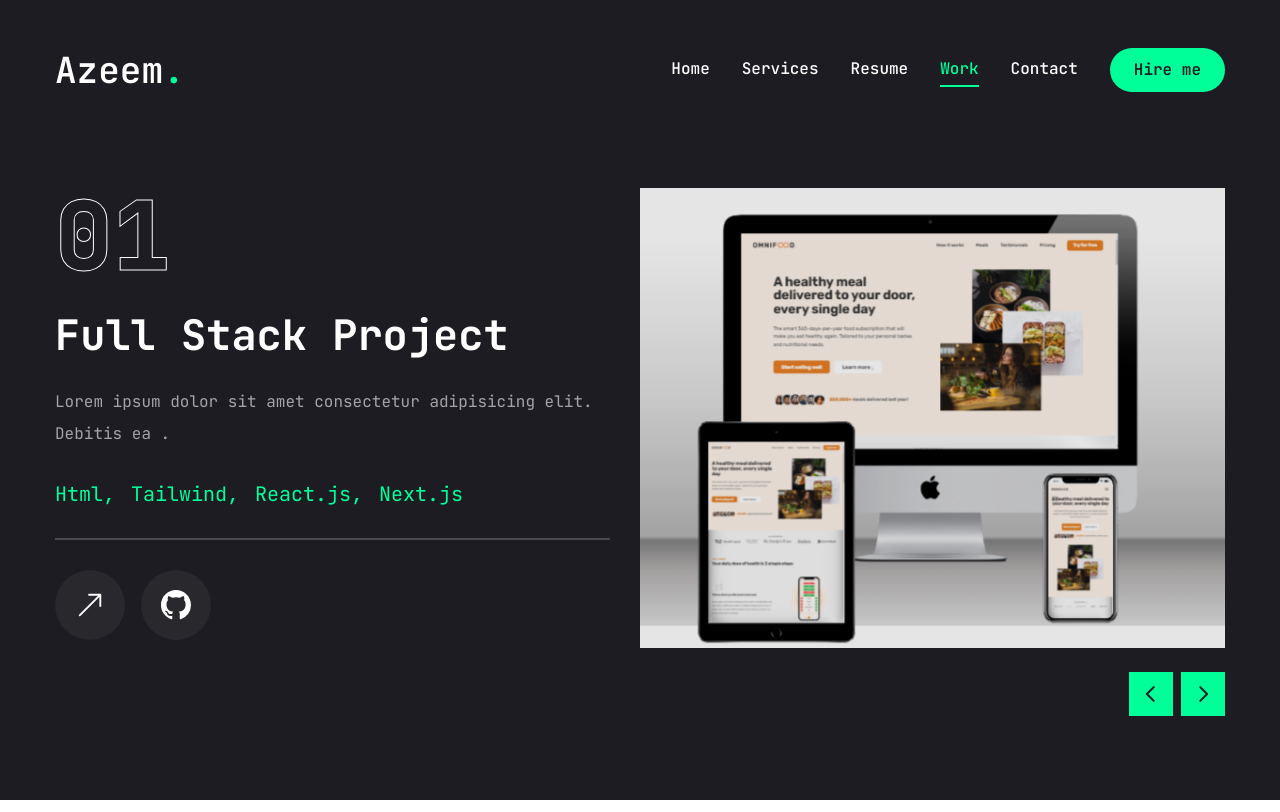
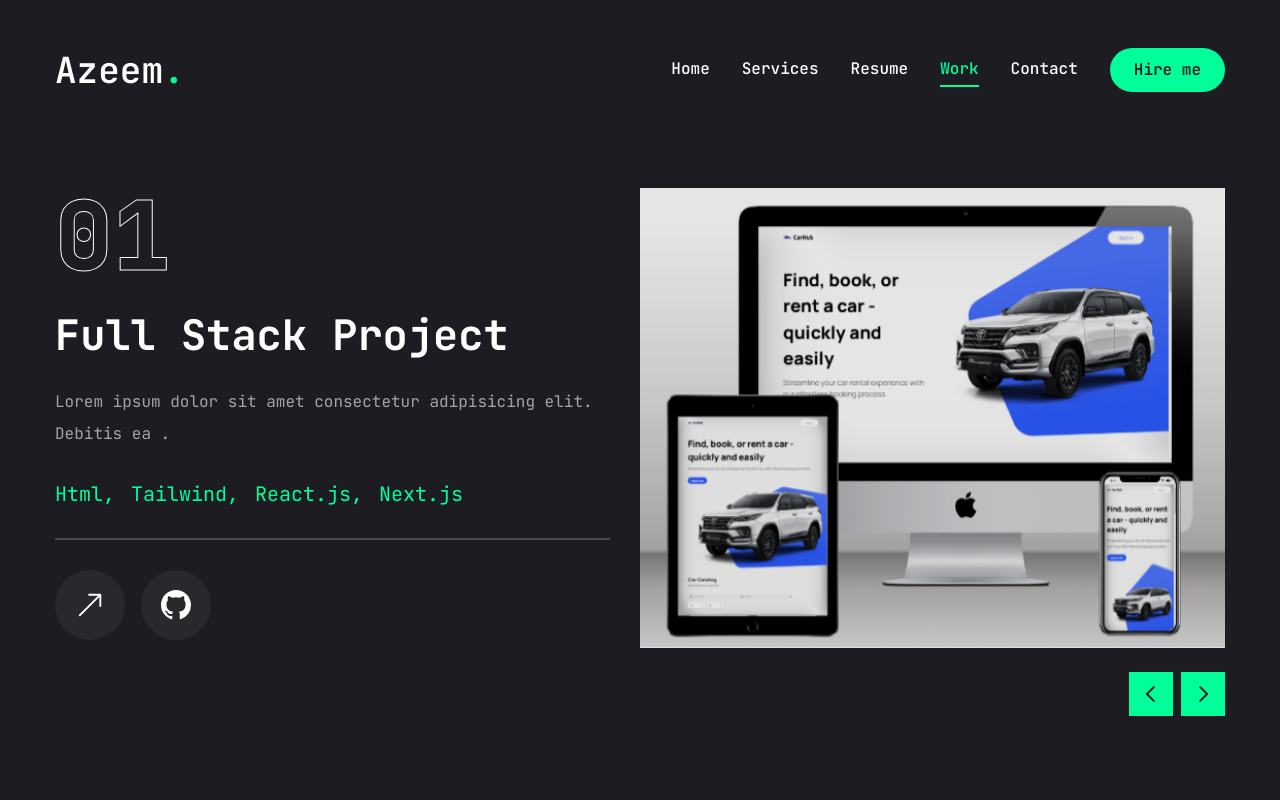
Before and after one commit to Muhammad-AzEeem/azeem-portfolio, a Next.js app: page /work in a window 1280 px wide. Built offline with nearby package versions, Linux system fonts and the light colour scheme.

Commit message:
Updated project with new features/bug fixes

```diff
--- a/app/work/page.jsx
+++ b/app/work/page.jsx
@@ -29,7 +29,7 @@ const projects = [
       { name: "React.js" },
       { name: "Next.js" },
     ],
-    image: "/assets/work/thumb1.png",
+    image: "/assets/work/thumb10.png",
     live: "https://car-showcase-mk.vercel.app/",
     github: "https://github.com/Muhammad-AzEeem/car_showcase",
   },
```
Also changed, not shown: public/assets/work/thumb10.png (added).
